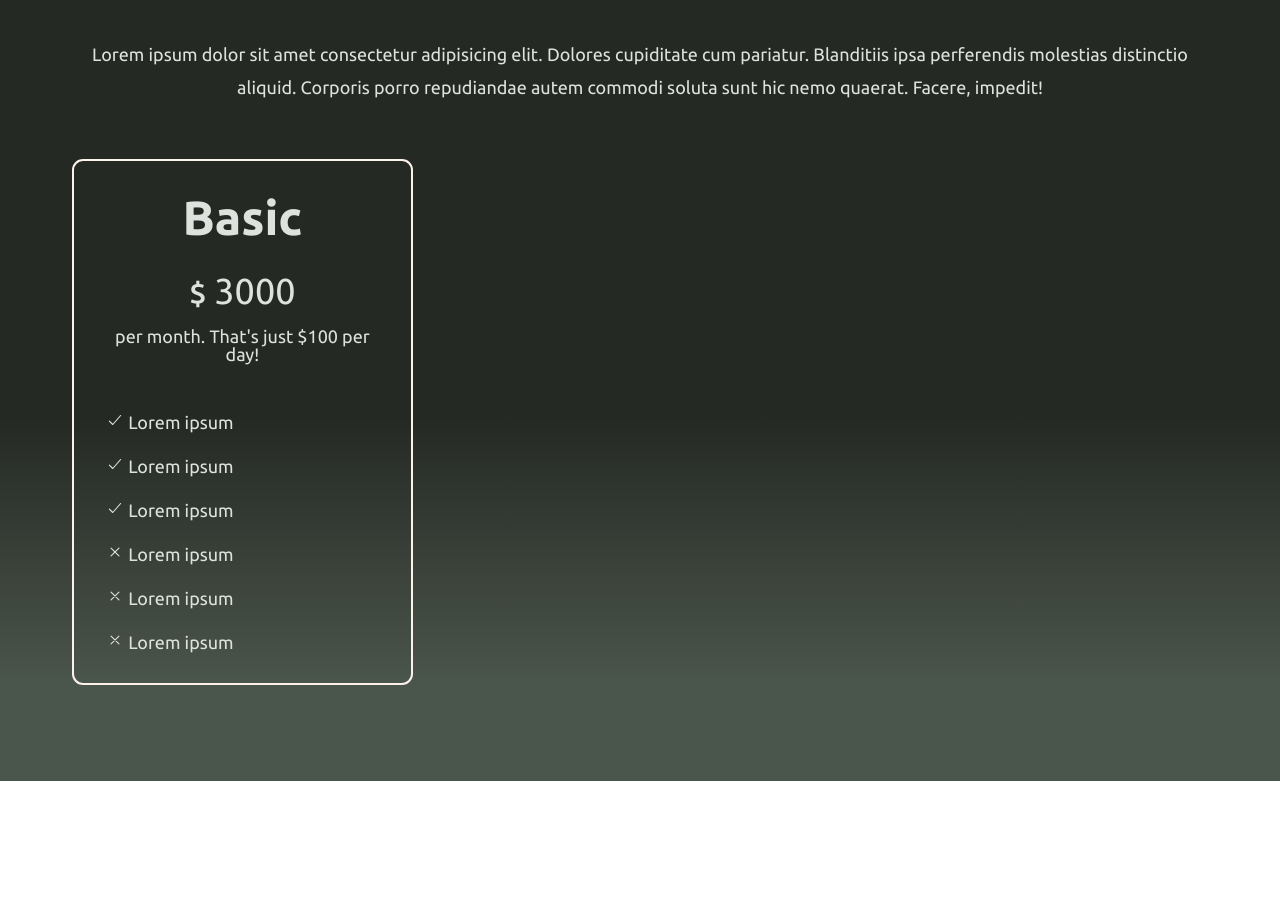
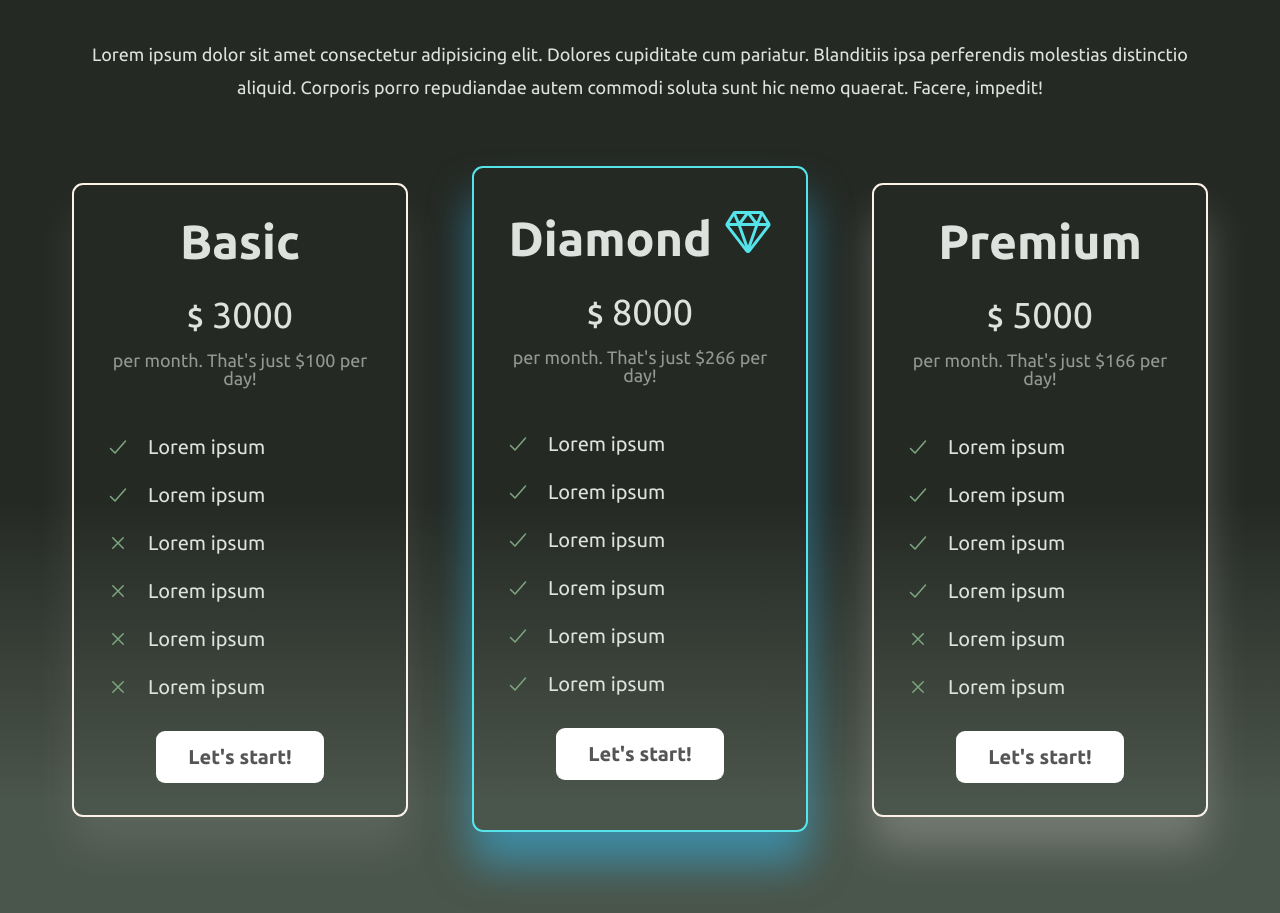
Before and after one commit to WojciechDudek124/rent-car, a plain HTML site: page index.html in a window 1280 px wide. Shown: the part 5800-6713 px from the top of the page. Before the commit the page ends 6581 px from the top, so only its background shows below. Drawn offline with nearby package versions, Linux system fonts and the light colour scheme.

Commit message:
add another 2 columns to price section (premium and diamond). Add style to all colums.

```diff
--- a/index.html
+++ b/index.html
@@ -523,7 +523,7 @@
         </p>
       </div>
 
-      <div class="container grid grid-3-cols">
+      <div class="container grid grid--3-cols">
 
         <div class="plan plan-basic">
         <header class="plan-header">
@@ -533,31 +533,109 @@
         </header>
         <ul class="plan-list">
           <li class="plan-item">
-            <ion-icon name="checkmark-outline"></ion-icon>
+            <ion-icon name="checkmark-outline" class="plan-icon-list"></ion-icon>
             <span>Lorem ipsum</span>
           </li>
           <li class="plan-item">
-            <ion-icon name="checkmark-outline"></ion-icon>
+            <ion-icon name="checkmark-outline" class="plan-icon-list"></ion-icon>
             <span>Lorem ipsum</span>
           </li>
           <li class="plan-item">
-            <ion-icon name="checkmark-outline"></ion-icon>
+            <ion-icon name="close-outline" class="plan-icon-list"></ion-icon>
             <span>Lorem ipsum</span>
           </li>
           <li class="plan-item">
-            <ion-icon name="close-outline"></ion-icon>
+            <ion-icon name="close-outline" class="plan-icon-list"></ion-icon>
             <span>Lorem ipsum</span>
           </li>
           <li class="plan-item">
-            <ion-icon name="close-outline"></ion-icon>
+            <ion-icon name="close-outline" class="plan-icon-list"></ion-icon>
             <span>Lorem ipsum</span>
           </li>
           <li class="plan-item">
-            <ion-icon name="close-outline"></ion-icon>
+            <ion-icon name="close-outline" class="plan-icon-list"></ion-icon>
             <span>Lorem ipsum</span>
           </li>
         </ul>
+
+        <div class="plan-sing-up">
+          <a href="#" class="btn btn--outline btn-plan btn-plan-basic">Let's start!</a>
         </div>
+        </div>
+
+        <div class="plan plan-diamond">
+          <header class="plan-header">
+            <p class="plan-name plan-name-diamond">Diamond <ion-icon name="diamond-outline" class="diamond-icon"></ion-icon></p>
+            <p class="plan-price"><span>$</span>8000</p>
+            <p class="plan-text">per month. That's just $266 per day!</p>
+          </header>
+          <ul class="plan-list">
+            <li class="plan-item">
+              <ion-icon name="checkmark-outline" class="plan-icon-list"></ion-icon>
+              <span>Lorem ipsum</span>
+            </li>
+            <li class="plan-item">
+              <ion-icon name="checkmark-outline" class="plan-icon-list"></ion-icon>
+              <span>Lorem ipsum</span>
+            </li>
+            <li class="plan-item">
+              <ion-icon name="checkmark-outline" class="plan-icon-list"></ion-icon>
+              <span>Lorem ipsum</span>
+            </li>
+            <li class="plan-item">
+              <ion-icon name="checkmark-outline" class="plan-icon-list"></ion-icon>
+              <span>Lorem ipsum</span>
+            </li>
+            <li class="plan-item">
+              <ion-icon name="checkmark-outline" class="plan-icon-list"></ion-icon>
+              <span>Lorem ipsum</span>
+            </li>
+            <li class="plan-item">
+              <ion-icon name="checkmark-outline" class="plan-icon-list"></ion-icon>
+              <span>Lorem ipsum</span>
+            </li>
+          </ul>
+          <div class="plan-sing-up">
+            <a href="#" class="btn btn--outline btn-plan btn-plan-diamond">Let's start!</a>
+          </div>
+          </div>
+
+          <div class="plan plan-premium">
+            <header class="plan-header">
+              <p class="plan-name">Premium</p>
+              <p class="plan-price"><span>$</span>5000</p>
+              <p class="plan-text">per month. That's just $166 per day!</p>
+            </header>
+            <ul class="plan-list">
+              <li class="plan-item">
+                <ion-icon name="checkmark-outline" class="plan-icon-list"></ion-icon>
+                <span>Lorem ipsum</span>
+              </li>
+              <li class="plan-item">
+                <ion-icon name="checkmark-outline" class="plan-icon-list"></ion-icon>
+                <span>Lorem ipsum</span>
+              </li>
+              <li class="plan-item">
+                <ion-icon name="checkmark-outline" class="plan-icon-list"></ion-icon>
+                <span>Lorem ipsum</span>
+              </li>
+              <li class="plan-item">
+                <ion-icon name="checkmark-outline" class="plan-icon-list"></ion-icon>
+                <span>Lorem ipsum</span>
+              </li>
+              <li class="plan-item">
+                <ion-icon name="close-outline" class="plan-icon-list"></ion-icon>
+                <span>Lorem ipsum</span>
+              </li>
+              <li class="plan-item">
+                <ion-icon name="close-outline" class="plan-icon-list"></ion-icon>
+                <span>Lorem ipsum</span>
+              </li>
+            </ul>
+          <div class="plan-sing-up">
+            <a href="#" class="btn btn--outline btn-plan btn-plan-basic">Let's start!</a>
+          </div>
+            </div>
 
       </div>
 
--- a/style/style.css
+++ b/style/style.css
@@ -514,16 +514,6 @@ iframe{
 .price-head{
   color: #7DA57E;
 }
-.plan{
-  border-radius: 11px;
-  width: 30%;
-  margin-top: 3.2rem;
-}
-
-.plan-basic{
-  padding: 3.2rem;
-  border: 2px solid #fdf2e9;
-}
 
 .plan-header{
   text-align: center;
@@ -551,7 +541,7 @@ iframe{
 
 .plan-text{
   font-size: 1.8rem;
-  color: #DEE2DE;
+  color: #fcfffc85;
 }
 
 .plan-list{
@@ -562,16 +552,76 @@ iframe{
 }
 
 .plan-item{
-  font-size: 1.8rem;
+  font-size: 2rem;
   color: #DEE2DE;
+  align-items: center;
+  display: flex;
+  gap: 1.8rem;
+}
+
+.plan-icon-list{
+  width: 2.4rem;
+  height: 2.4rem;
+  color: #7DA57E;
 }
 
 .top-section-description-plan{
   font-size: 1.8rem;
   color: #DEE2DE;
+  margin-bottom: 4.8rem;
 }
 
 .heading-secondaryv2{
   color: #DEE2DE;
   margin-bottom: 4.8rem;
 }
+
+.plan{
+  border-radius: 11px;
+  margin-top: 3.2rem;
+  border: 2px solid #fdf2e9;
+  padding: 3.2rem;
+}
+
+.plan-basic{
+  border: 2px solid #fdf2e9;
+  box-shadow: 0 3.2rem 4.2rem rgba(245, 240, 240, 0.1) ;;
+}
+
+.plan-premium{
+  border: 2px solid #fdf2e9;
+  box-shadow: 0 3.2rem 4.2rem rgba(245, 240, 240, 0.234) ;;
+}
+
+.plan-diamond{
+  margin-top: 1.5rem;
+  padding-top: 4rem;
+  margin-bottom: -1.5rem;
+  border: 2px solid #55E4E9;
+  box-shadow: 0 3.2rem 4.2rem rgba(50, 185, 238, 0.534);
+  color: #55E4E9;;
+}
+
+.diamond-icon{
+  color: #55E4E9;
+}
+
+.plan-sing-up{
+  display: flex;
+  align-items: center;
+  justify-content: center;
+}
+
+.btn-plan{
+  margin-top: 3.2rem;
+  color: #4a554b;
+  transition: all 0.5s;
+}
+
+.btn-plan-basic:active, .btn-plan-basic:hover{
+  background-color: #4a554b;
+}
+
+.btn-plan-diamond:active, .btn-plan-diamond:hover{
+  background-color: #55E4E9;
+}
```
